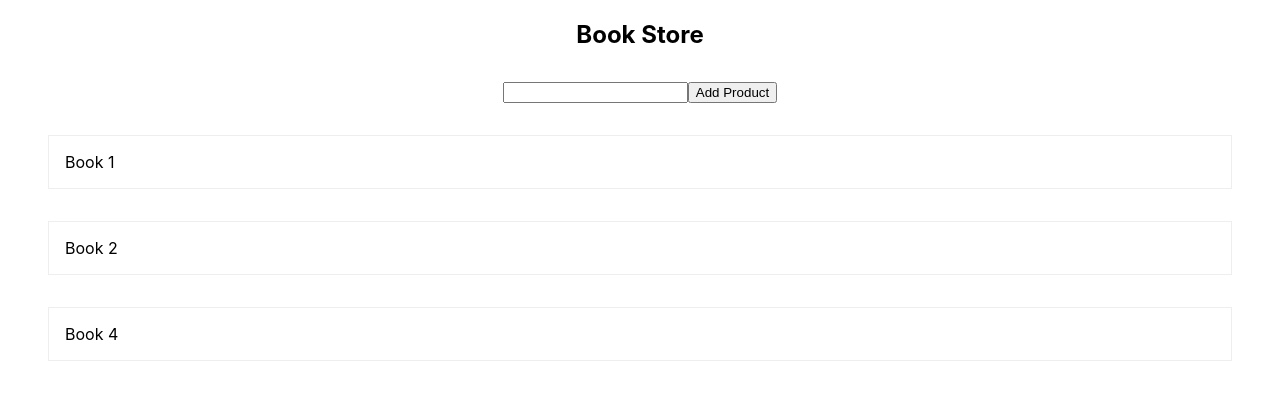
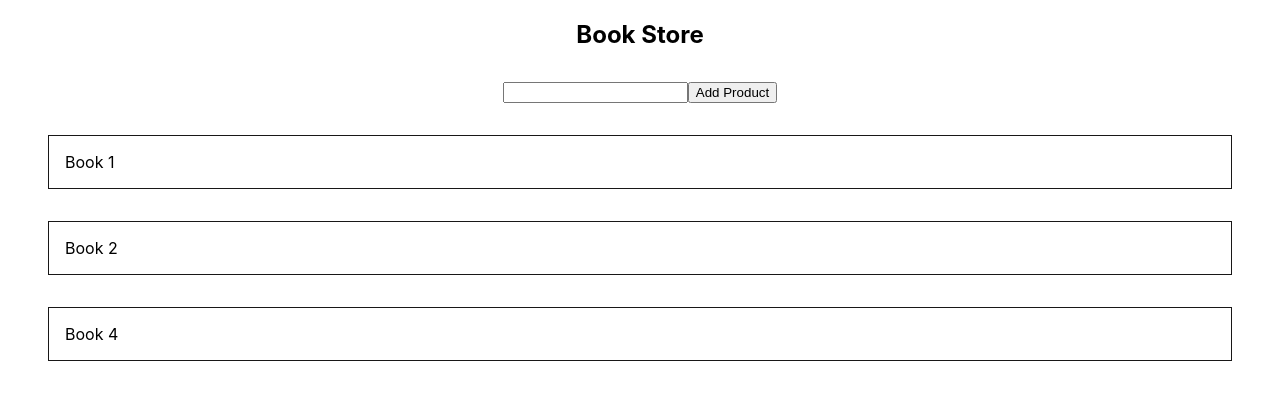
Before and after one commit to mohamadhoseinn/mern, a React (Create React App) app: page / in a window 1280 px wide. Shown: the top 400 px of the page. Built offline with nearby package versions, Linux system fonts and the light colour scheme.

Commit message:
end basic project

```diff
--- a/package.json
+++ b/package.json
@@ -9,6 +9,7 @@
     "react": "^17.0.2",
     "react-dom": "^17.0.2",
     "react-redux": "^7.2.6",
+    "react-router-dom": "^6.2.1",
     "react-scripts": "5.0.0",
     "redux": "^4.1.2",
     "redux-thunk": "^2.4.1",
--- a/src/components/NewProduct/NewProduct.jsx
+++ b/src/components/NewProduct/NewProduct.jsx
@@ -18,6 +18,7 @@ const NewProduct = ({ NameButton }) => {
     e.preventDefault();
 
     dispatch(ProuctListAction(userInput));
+    dispatch(UserInputAction(""));
   };
 
   const userInputHanler = (e) => {
--- a/src/components/ProductList/ProductList.css
+++ b/src/components/ProductList/ProductList.css
@@ -6,6 +6,6 @@
 
 .product-list li {
   margin: 1rem;
-  border: 1px solid #eee;
+  border: 1px solid rgb(24, 23, 23);
   padding: 1rem;
 }
```
Also changed, not shown: 1 other file (tests, documents, lock files or other folders).
